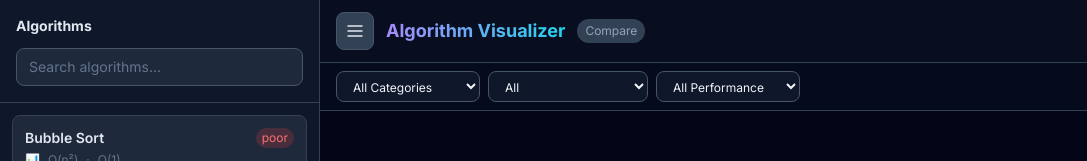
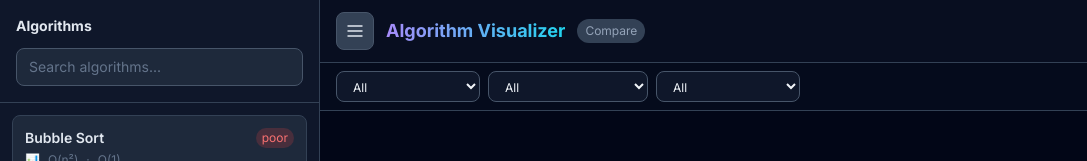
Before and after one commit to LaineKarl/openclaw-projects, a React (Vite) app in the folder algorithm-visualizer/: page / in a window 1280 px wide. Shown: the top 161 px of the page, without its empty margins (0-1087 px from the left). Built offline with nearby package versions, Linux system fonts and the light colour scheme.

Commit message:
fix: use exported performanceLevels and categories in FilterBar instead of hardcoded values

```diff
--- a/algorithm-visualizer/src/components/FilterBar.jsx
+++ b/algorithm-visualizer/src/components/FilterBar.jsx
@@ -1,23 +1,19 @@
 import React from 'react'
-import { complexities, performanceLevels } from '../data/algorithms'
+import { categories, complexities, performanceLevels } from '../data/algorithms'
 
 export default function FilterBar({ filters, onFilterChange }) {
   return (
     <div className="flex flex-wrap items-center gap-2 px-4 py-2 border-b border-dark-700 bg-dark-900/30">
-      {/* Category Filter */}
       <select
         value={filters.category}
         onChange={e => onFilterChange({ category: e.target.value })}
         className="input-field w-36 py-1.5 text-xs"
       >
-        {complexities.length > 0 && (
-          <option value="all">All Categories</option>
-        )}
-        <option value="sorting">Sorting</option>
-        <option value="pathfinding">Pathfinding</option>
+        {categories.map(c => (
+          <option key={c.id} value={c.id}>{c.label}</option>
+        ))}
       </select>
 
-      {/* Complexity Filter */}
       <select
         value={filters.complexity}
         onChange={e => onFilterChange({ complexity: e.target.value })}
@@ -28,19 +24,16 @@ export default function FilterBar({ filters, onFilterChange }) {
         ))}
       </select>
 
-      {/* Performance Filter */}
       <select
         value={filters.performance}
         onChange={e => onFilterChange({ performance: e.target.value })}
         className="input-field w-36 py-1.5 text-xs"
       >
-        <option value="all">All Performance</option>
-        <option value="fast">⚡ Fast</option>
-        <option value="medium">⏱ Medium</option>
-        <option value="slow">🐢 Slow</option>
+        {performanceLevels.map(p => (
+          <option key={p.id} value={p.id}>{p.label}</option>
+        ))}
       </select>
 
-      {/* Active filter count */}
       {Object.values(filters).some(f => f !== 'all') && (
         <button
           onClick={() => onFilterChange({ category: 'all', complexity: 'all', performance: 'all' })}
```
